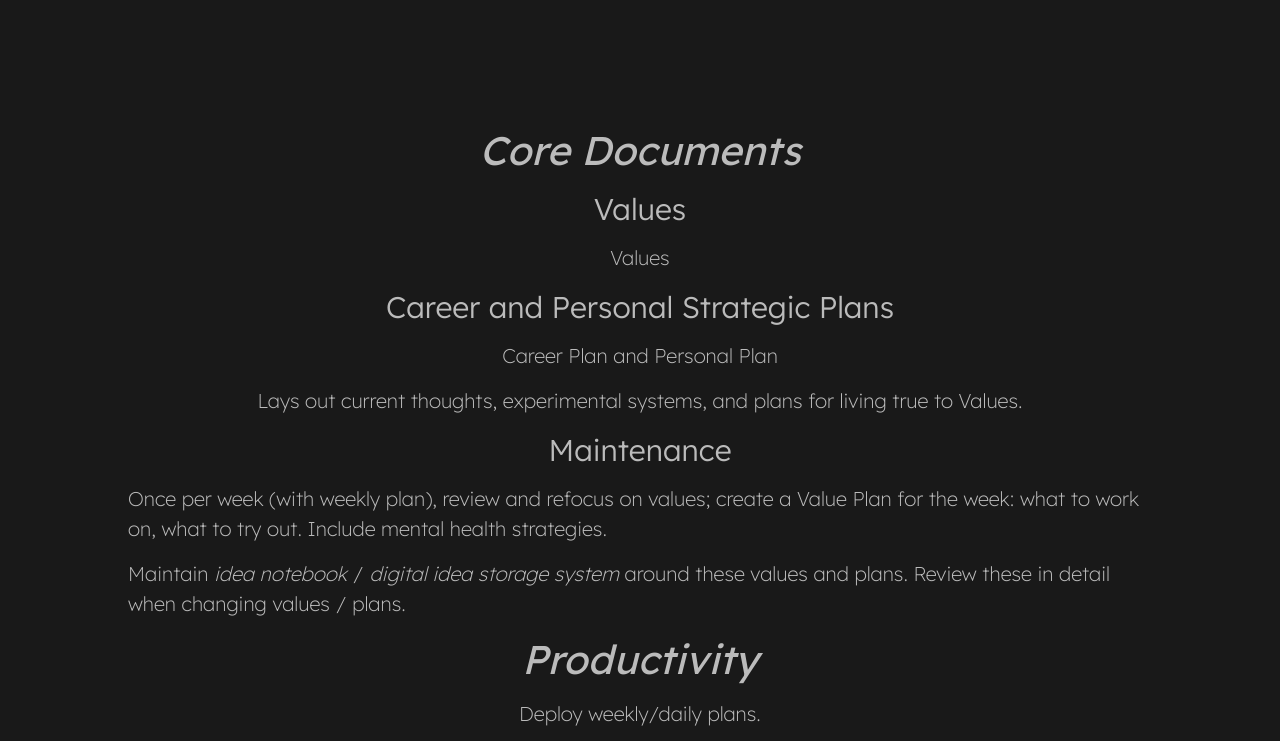
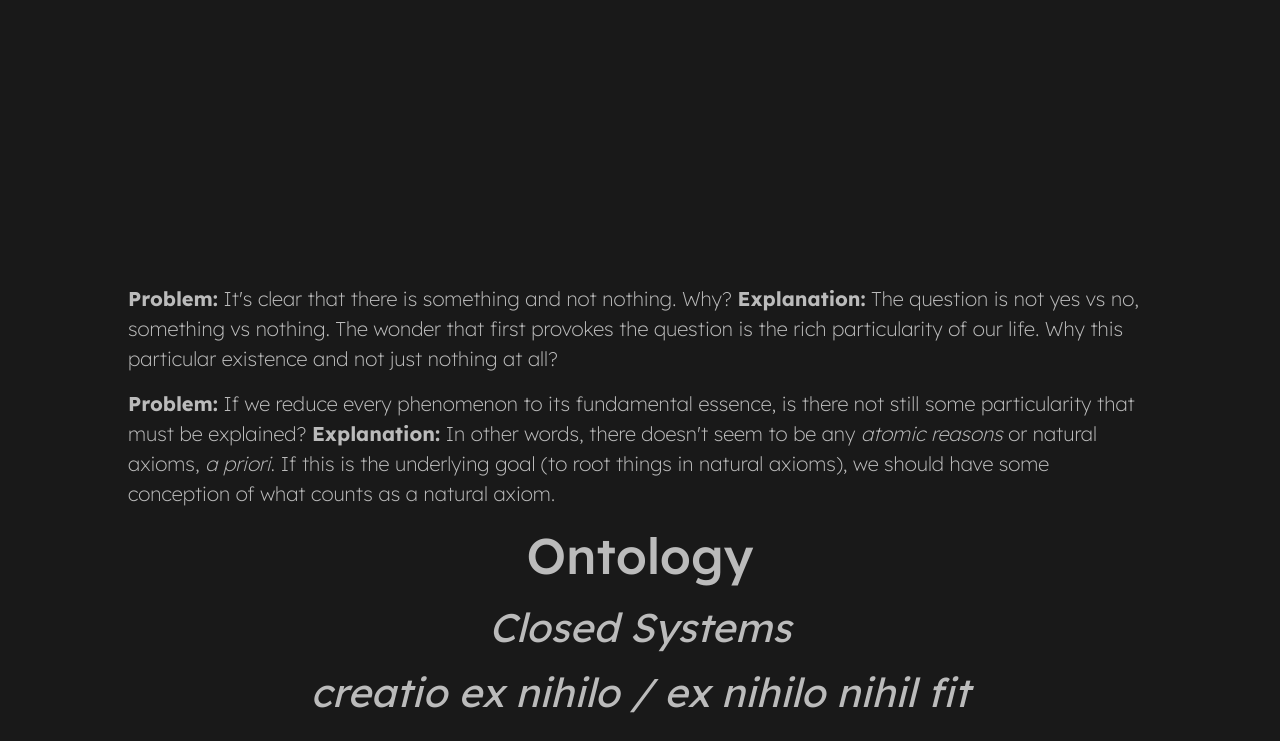
Before and after one commit to TylerFeemster/TylerFeemster.github.io, a plain HTML site: page page.html in a window 1280 px wide. Shown: the part 53-794 px from the top of the page. Drawn offline with Linux system fonts and the light colour scheme.

Commit message:
style 8 + powershell script locally

```diff
--- a/js/post.js
+++ b/js/post.js
@@ -1,5 +1,5 @@
 const body = document.querySelector(".body-template");
-const url = "../TFFE.html";
+const url = "../posts/ArgumentOutline.html";
 
 loadHtmlFile(url);
 
--- /dev/null
+++ b/posts/ArgumentOutline.html
@@ -0,0 +1,16 @@
+<p><strong>Problem:</strong> It's clear that there is something and not
+nothing. Why? <strong>Explanation:</strong> The question is not yes vs
+no, something vs nothing. The wonder that first provokes the question is
+the rich particularity of our life. Why this particular existence and
+not just nothing at all?</p>
+<p><strong>Problem:</strong> If we reduce every phenomenon to its
+fundamental essence, is there not still some particularity that must be
+explained? <strong>Explanation:</strong> In other words, there doesn't
+seem to be any <em>atomic reasons</em> or natural axioms, <em>a
+priori</em>. If this is the underlying goal (to root things in natural
+axioms), we should have some conception of what counts as a natural
+axiom.</p>
+<h1 id="ontology">Ontology</h1>
+<h2 id="closed-systems">Closed Systems</h2>
+<h2 id="creatio-ex-nihilo--ex-nihilo-nihil-fit">creatio ex nihilo / ex
+nihilo nihil fit</h2>
--- a/style.css
+++ b/style.css
@@ -188,16 +188,17 @@ header {
   justify-content: center;
   align-items: center;
 
-  overflow-y: scroll;
 }
 /* div containing post html */
 .body-text {
   display: flex;
   flex-direction: column;
   justify-content: center;
+  align-items: center;
   gap: 15px;
-  align-items: center;
   color: var(--writing-color);
+
+  overflow-y: scroll; /* moved from body-template */
 }
 .body-text h1 {
   font-size: 50px;
```
Also changed, not shown: README.md, posts/TFFE.html (renamed from TFFE.html), 1 other file.
